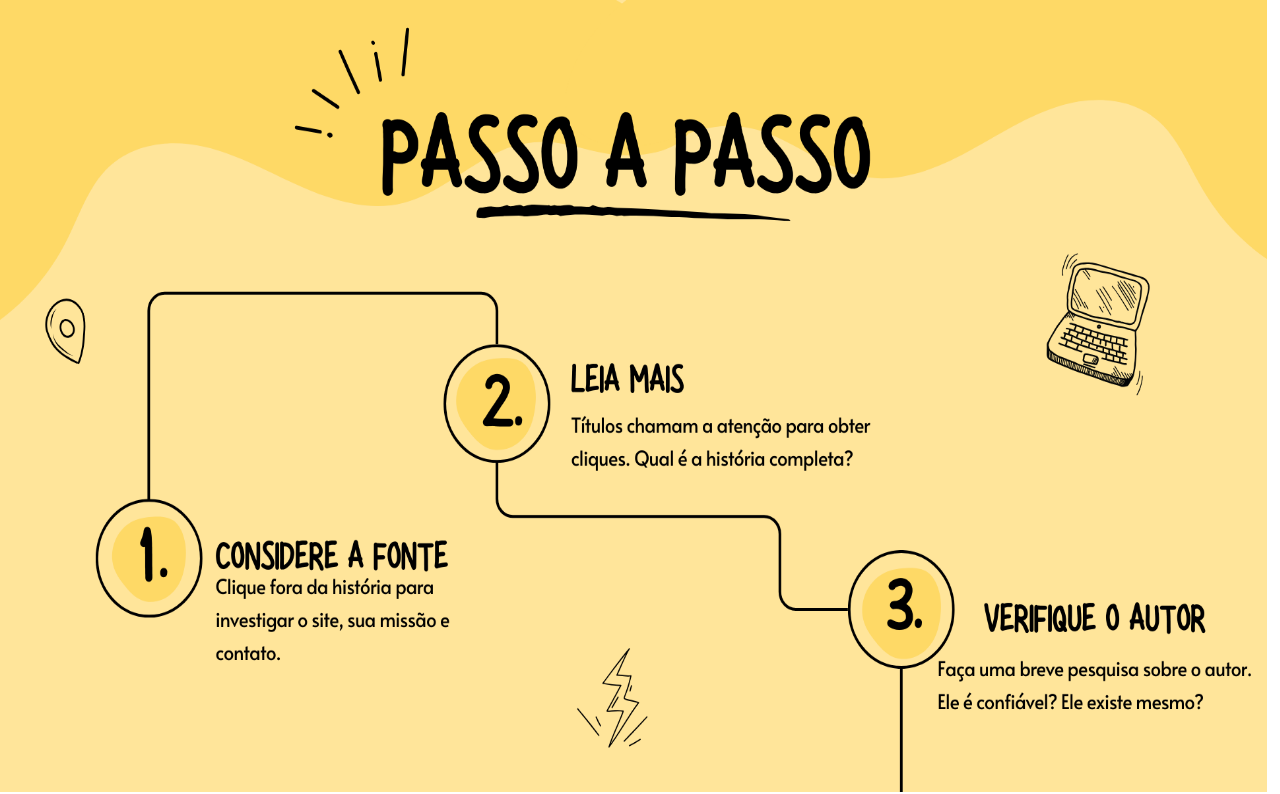
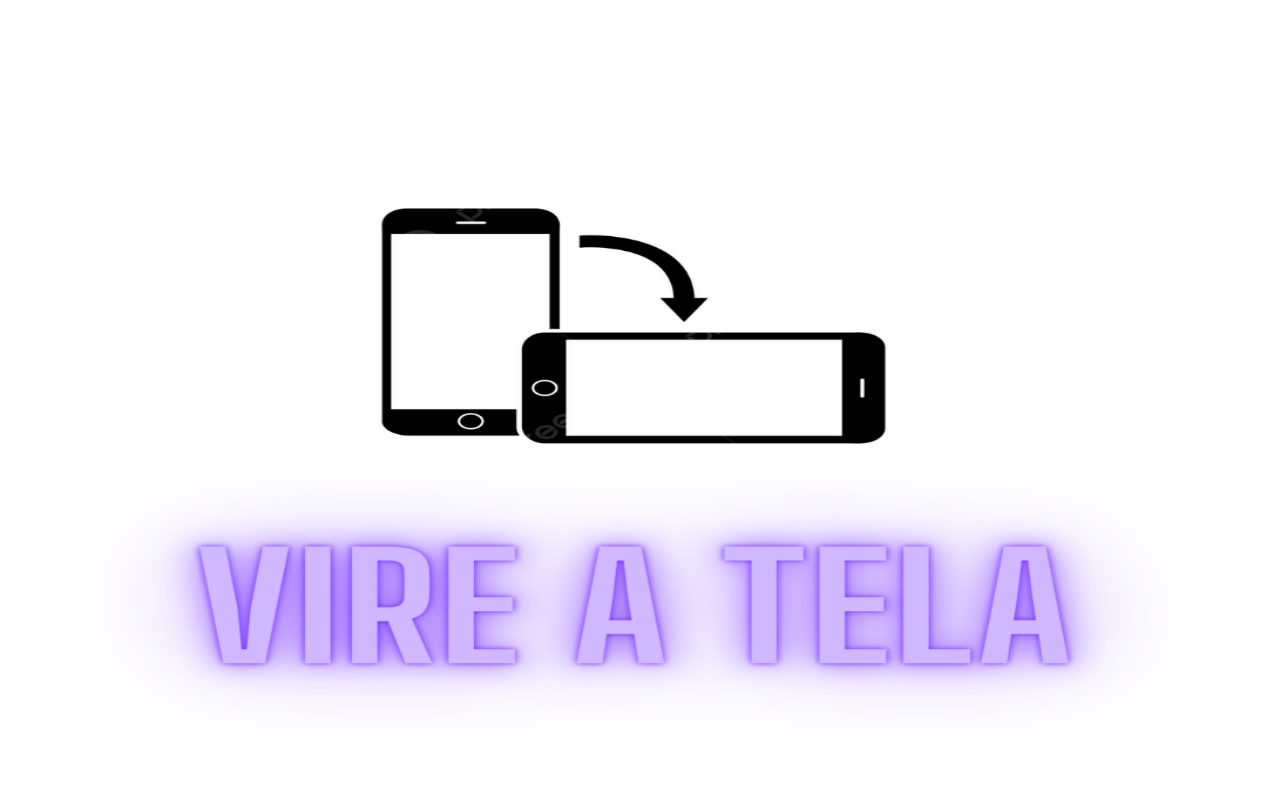
Before and after one commit to Bruno-Ferr/fakenews, a plain HTML site: page index.html in a window 1280 px wide. Shown: the top 794 px of the page. Drawn offline with Linux system fonts and the light colour scheme.

Commit message:
vire a tela

```diff
--- a/index.html
+++ b/index.html
@@ -17,6 +17,7 @@
 </head>
 <body>
     <div>
+      <img src="./public/1.png" alt="" style="height: 99vh; width: 99vw; margin-bottom: -1px">
       <img src="./public/2.png" alt="" style="height: 99vh; width: 99vw; margin-bottom: -1px">
       <img src="./public/3.png" alt="" style="height: 100vh; width: 99vw; margin: 0">
       <img src="./public/4.png" alt="" style="height: 100vh; width: 99vw; margin: 0">
```
Also changed, not shown: public/1.png (added), public/4.png.
